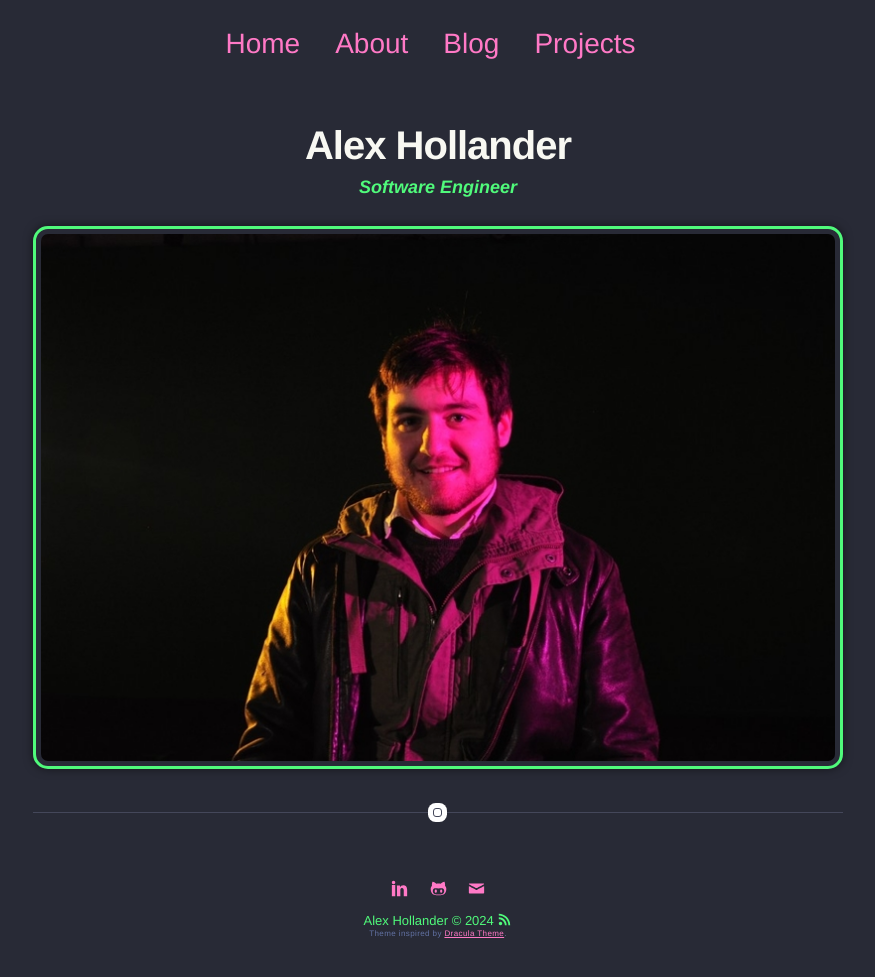
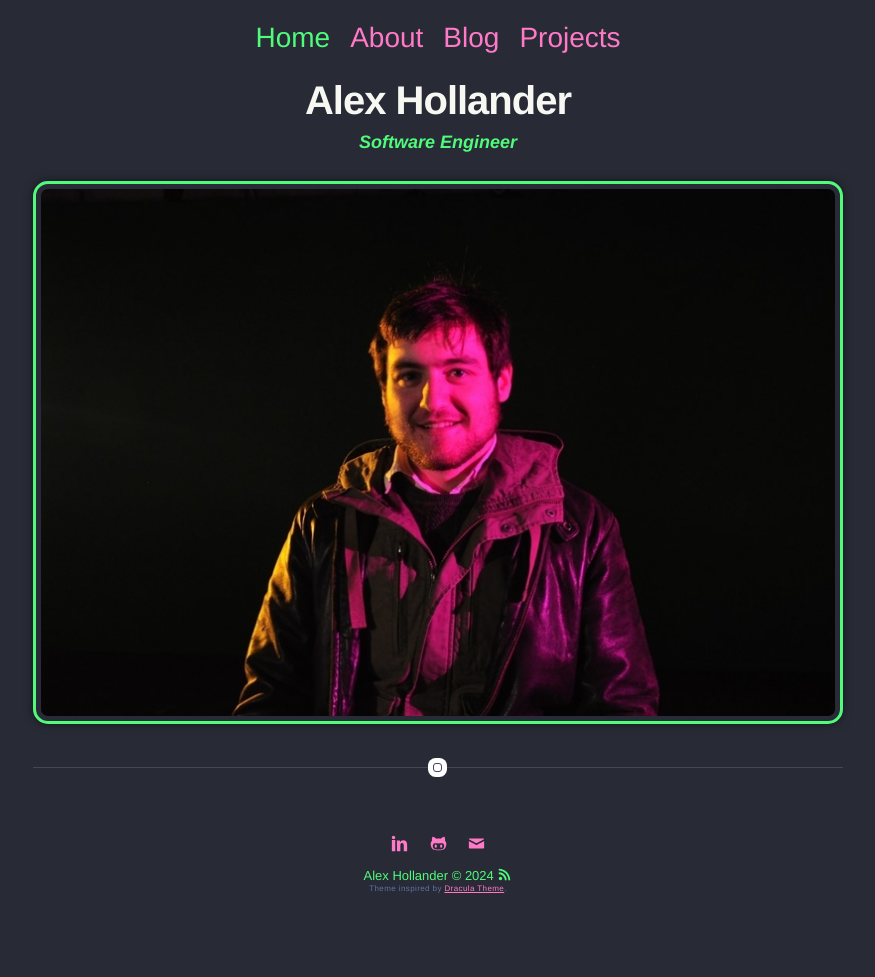
Before and after one commit to Ashen-Vaults/ashen-vaults.github.io, a Jekyll site: the page built from index.html, in a window 1280 px wide and 1001 px high. Shown: the top 977 px of the window, without its empty margins (202-1077 px from the left). Built offline with Jekyll 4.4.1, drawn with Linux system fonts in a browser that asks for light colours.

Commit message:
Cleaned up navigation menu, removed page title

```diff
--- a/_includes/header.html
+++ b/_includes/header.html
@@ -17,9 +17,4 @@
         {% endif %}
     </header>
 {% endif %}
-{% if page.title != "Home"
-   and page.layout != "post"%}
-   <h1 class="title">{{ page.title }}</h1>
-{% endif %}
-
 {% include nav.html %}
--- a/_includes/nav.html
+++ b/_includes/nav.html
@@ -23,21 +23,17 @@
         {% endif %}
 
         <li class="item">
-            <a class="link" href="{{ site.url }}/">Home</a>
+            <a class="link {% if page.title == 'Home' %}active{% endif %}" href="{{ site.url }}/">Home</a>
         </li>
-
-         <li class="item">
-            <a class="link" href="{{ site.url }}/about">About</a>
+        <li class="item">
+            <a class="link {% if page.title == 'About' %}active{% endif %}" href="{{ site.url }}/about">About</a>
         </li>
-
         <li class="item">
-            <a class="link" href="{{ site.url }}/blog">Blog</a>
+            <a class="link {% if page.title == 'Blog' %}active{% endif %}" href="{{ site.url }}/blog">Blog</a>
         </li>
-
         <li class="item">
-            <a class="link" href="{{ site.url }}/projects">Projects</a>
+            <a class="link {% if page.title == 'Projects' %}active{% endif %}" href="{{ site.url }}/projects">Projects</a>
         </li>
-
 
 
         {% if site.resume == true %}
--- a/_sass/components/header.sass
+++ b/_sass/components/header.sass
@@ -5,12 +5,14 @@
     position: relative
     z-index: 99
 
-    > .link > .selfie
+    .selfie
         border: 3px solid $gama // Accent color
         border-radius: 15px // Slight rounding
         padding: 5px
         box-shadow: 0 0 10px rgba(0, 0, 0, 0.5)
         transition: transform 0.3s, box-shadow 0.3s
+
+    > .link > .selfie
 
         &:hover
             transform: scale(1.05)
--- a/_sass/components/nav.sass
+++ b/_sass/components/nav.sass
@@ -1,8 +1,8 @@
 $nav-font-size: 2.8rem
 $nav-color: $delta
 $nav-hover-color: $gama
-$nav-spacing: 15px
-$nav-padding: 10px
+$nav-spacing: 2px
+$nav-padding: 1px 0
 .nav
     position: fixed
     top: 0
@@ -13,6 +13,7 @@ $nav-padding: 10px
     padding: $nav-padding
     z-index: 1000 // Ensures the navigation stays on top of other content
     background-color: $background-color
+
 
     @media #{$mobile}
         flex-direction: column
@@ -44,3 +45,19 @@ $nav-padding: 10px
             &:hover
                 color: $nav-hover-color
                 text-decoration: underline
+
+.nav .list .item
+    margin: 0 // Remove any extra margin
+    padding: 0 // Remove padding around the item
+
+.nav .list .link
+    padding: 5px 10px // Reduce link padding for smaller height
+    line-height: 1.2 // Adjust line height to control vertical alignment
+    font-size: 1.4rem // Adjust font size if needed
+    text-decoration: none
+
+.nav .list .link:hover
+    color: $delta // Hover color
+
+.nav .list .link.active
+    color: $gama
--- a/_sass/pages/home-blog-projects.sass
+++ b/_sass/pages/home-blog-projects.sass
@@ -5,7 +5,7 @@
 
     > .list
         border-top: 1px solid $epsilon
-        margin-top: 20px
+        margin-top: 110px
         padding-top: 20px
         position: relative
         text-align: center
--- a/_sass/pages/page.sass
+++ b/_sass/pages/page.sass
@@ -1,5 +1,5 @@
 .page
-    margin-top: 125px
+    margin-top: 80px
 
     > h1
         text-align: center
@@ -16,5 +16,9 @@ li
     img
         margin: 0 auto
         display: block
-        width: 300px
-        border-radius: 30%
+        width: 250px
+        border: 3px solid $gama // Accent color
+        border-radius: 15px // Slight rounding
+        padding: 5px
+        box-shadow: 0 0 10px rgba(0, 0, 0, 0.5)
+        transition: transform 0.3s, box-shadow 0.3s
```
